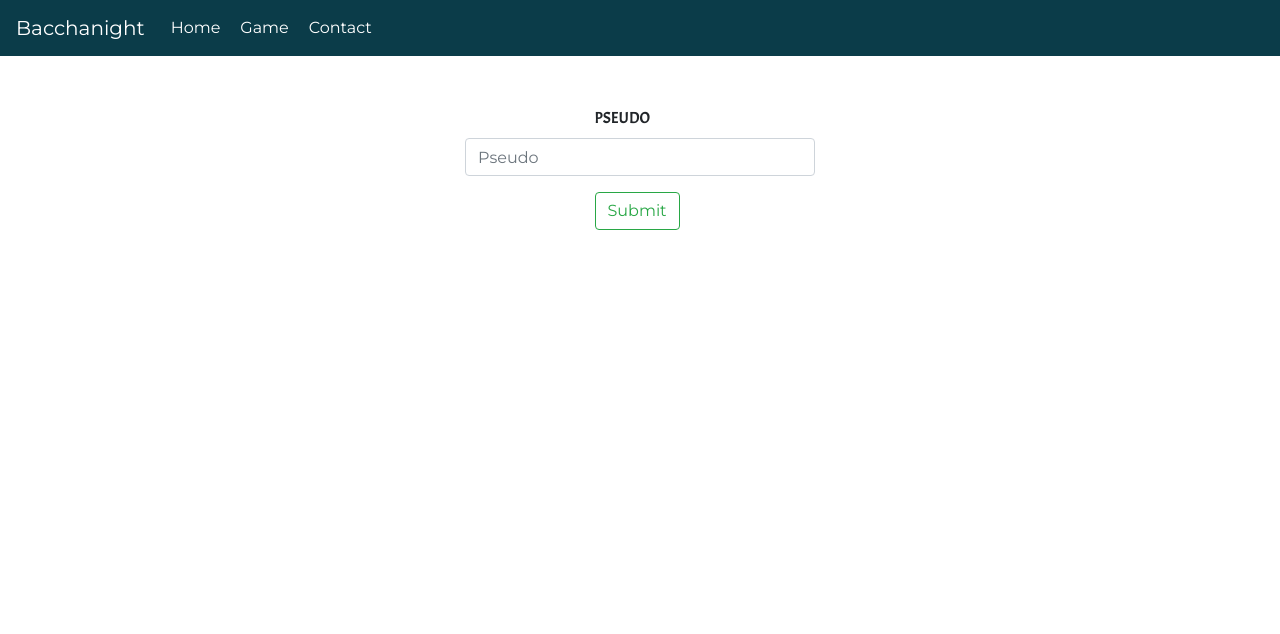
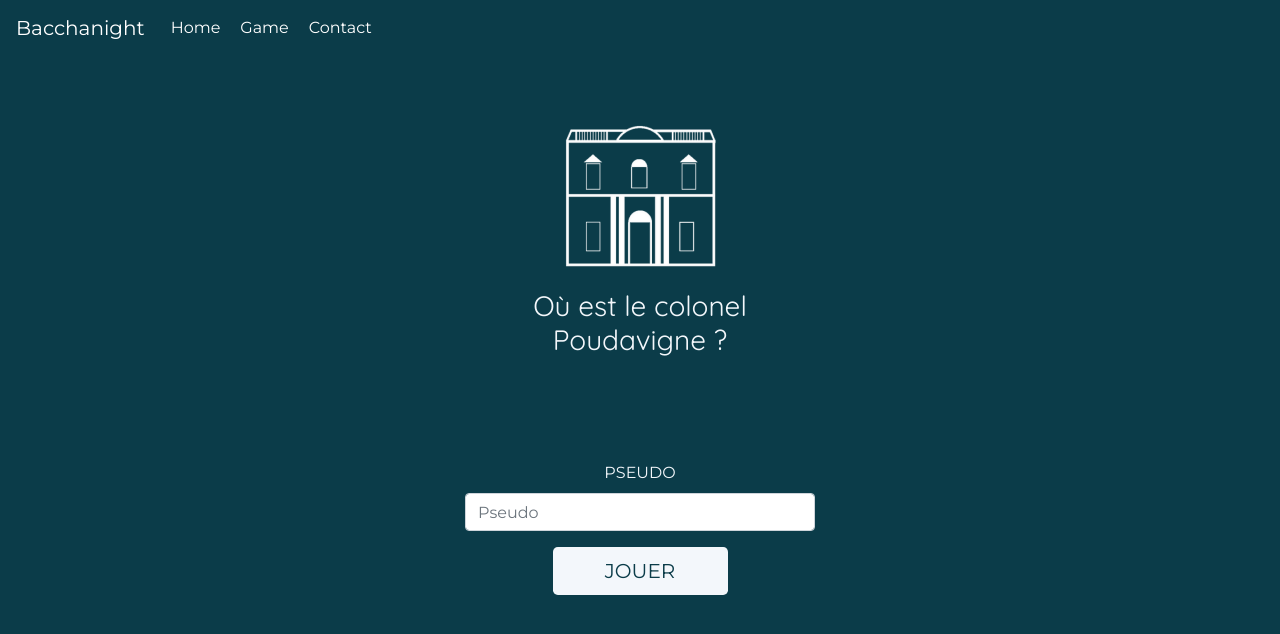
Before and after one commit to Yang0221/Baccnight, a Django app: page /game/formulaire_utilisateur in a window 1280 px wide. Shown: the top 634 px of the page. Run offline with Django 3.2, Linux system fonts and the light colour scheme; some libraries are stand-ins or nearby versions.

Commit message:
Mise a jour des views

```diff
--- a/game/templates/game/form_user.html
+++ b/game/templates/game/form_user.html
@@ -1,19 +1,30 @@
 {% extends 'layouts/base.html' %}
-{% block content %}
+{% load static %}
+{% block title %}Formulaire Utilisateur{% endblock %}
+
+{% block body %}
+{% include 'layouts/_nav.html' %}
+<body style="background: #0B3C49;">
     <div class="container">
         <div class="row">
             <div class="col-md-4"></div>
-            <div class="col-md-4">
+            <div class="col-md-4 text-center">
+                <img src="{% static 'images/header/header_image.png' %}">
+                <h3 style="color: #f3f7fb; font-family: 'Quicksand', sans-serif; margin-bottom: 30%;" >Où est le colonel Poudavigne ?</h3>
                 <form>
                     <div class="form-group">
-                        <label for="pseudo" id="lblpseudo">Pseudo</label>
-                        <input type="text" class="form-control" id="pseudo" placeholder="Pseudo">
+                        <label for="pseudo" id="lblpseud">Pseudo</label>
+                        <input id="pseudo" type="text" class="form-control"  placeholder="Pseudo">
                     </div>
-                    <a href="{% url 'game:show' id=1 %}" class="btn btn-outline-success btn-md" id="btmpseudo" role="button" aria-pressed="true">Submit</a>
+                    <a id="btmpseudo" style="width: 50%;background-color: #f3f7fb; color: #0B3C49;"href="{% url 'game:show' id=1 %}"  class="btn btn btn-lg" role="button" aria-pressed="true">JOUER</a>
                     <!-- <button id="btmpseudo" type="submit" class="btn btn-primary">Submit</button> -->
                 </form>
             </div>
             <div class="col-md-4"></div>
         </div>
     </div>
-{% endblock%}
+    <script src="https://code.jquery.com/jquery-3.3.1.slim.min.js" integrity="sha384-q8i/X+965DzO0rT7abK41JStQIAqVgRVzpbzo5smXKp4YfRvH+8abtTE1Pi6jizo" crossorigin="anonymous"></script>
+    <script src="https://cdnjs.cloudflare.com/ajax/libs/popper.js/1.14.7/umd/popper.min.js" integrity="sha384-UO2eT0CpHqdSJQ6hJty5KVphtPhzWj9WO1clHTMGa3JDZwrnQq4sF86dIHNDz0W1" crossorigin="anonymous"></script>
+    <script src="https://stackpath.bootstrapcdn.com/bootstrap/4.3.1/js/bootstrap.min.js" integrity="sha384-JjSmVgyd0p3pXB1rRibZUAYoIIy6OrQ6VrjIEaFf/nJGzIxFDsf4x0xIM+B07jRM" crossorigin="anonymous"></script>
+</body>
+{% endblock %}
--- a/mysite/static/css/home/style.css
+++ b/mysite/static/css/style.css
@@ -12,15 +12,16 @@ li a{
 }
 
 #btmpseudo {
-    margin-left: 37%;
+    background-color: #f3f7fb;
+    color: #0B3C49;
 }
 
-#lblpseudo {
-    margin-left: 37%;
+#lblpseud {
     text-transform: uppercase ;
-    text-decoration-color: #0B3C49;
-    font-family: 'Acme', sans-serif;
+    color: #f3f7fb;
+
 }
+
 #btmjouer{
     /* margin-left: 37%; */
     background-color: #f3f7fb;
@@ -43,12 +44,7 @@ li a{
 
 
 } */
-#nombre {
-    display: inline;
-    float: left;
-    /* margin-top: 1.5%; */
-    /* float: left; */
-}
+
 /* #inline {
     display: inline;
     margin-right: 0px;
@@ -57,39 +53,69 @@ li a{
  .card-header{
     font-size: 20px;
 }
+
+
+/*********************************************************************/
+#nombre {
+    display: inline;
+    float: left;
+    /* margin-top: 1.5%; */
+    /* float: left; */
+}
 #etoile {
     display: inline;
     float: left;
     margin-top: 1.5%;
-    margin-right: 5%;
-    /* margin-right: 7%; */
-    /* float: left; */
+    margin-right: 3%;
 }
-
 #texte {
     display: inline;
     text-transform: uppercase;
-    font-size: small;
+    font-size:small;
     /* margin-left: 3%; */
     /* margin-left: 3%;
     margin-right: 3%; */
 }
-
 #indice {
     display: inline;
-
     float: right;
     margin-top: 1.5%;
-    /* float: center; */
 }
 
 #question {
-
     display: inline;
     margin-left: 3%;
     float: right;
     margin-top: 1.5%;
 }
+
+
+ /* h6{
+    max-width: 30%;
+    margin-right: 20%;
+
+}  */
+ /* #mondename{
+    background-color:red;
+    /* margin: 0% 20% 0% 20%;
+}  */
+
+/* #nombre_etoile{
+    display: inline;
+    float : left ;
+    width: 20%;
+    background-color: red;
+} */
+
+/* #question_indice{
+    display: inline;
+    float: right;
+    width: 20%;
+    background-color:green;
+} */
+
+
+/*********************************************************************/
 #nav{
     background-color: #0B3C49;
     color: white;
--- a/mysite/templates/layouts/base.html
+++ b/mysite/templates/layouts/base.html
@@ -14,7 +14,7 @@
     <meta name="viewport" content="width=device-width, initial-scale=1.0">
     <meta http-equiv="X-UA-Compatible" content="ie=edge">
     <title>{% block title %}{% endblock %} | Bacchanight</title>
-    <link rel="stylesheet" type="text/css" href="{% static 'css/home/style.css' %}">
+    <link rel="stylesheet" type="text/css" href="{% static 'css/style.css' %}">
 </head>
 {% block body%}
 <body>
--- a/mysite/templates/pages/contact.html
+++ b/mysite/templates/pages/contact.html
@@ -1,6 +1,6 @@
 {% extends 'layouts/base.html' %}
 
-{% block title %}Contanct{% endblock title %}
+{% block title %}Contact{% endblock title %}
 
 {% block content %}
     <h1>Contact page</h1>
```
Also changed, not shown: game/templates/game/level.html (+9 -5 lines).
